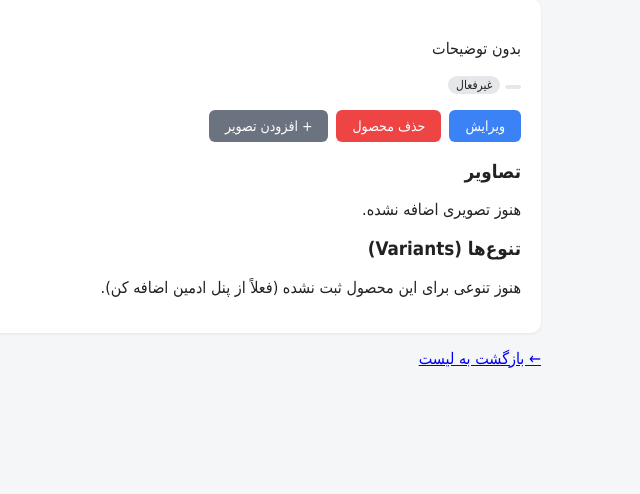
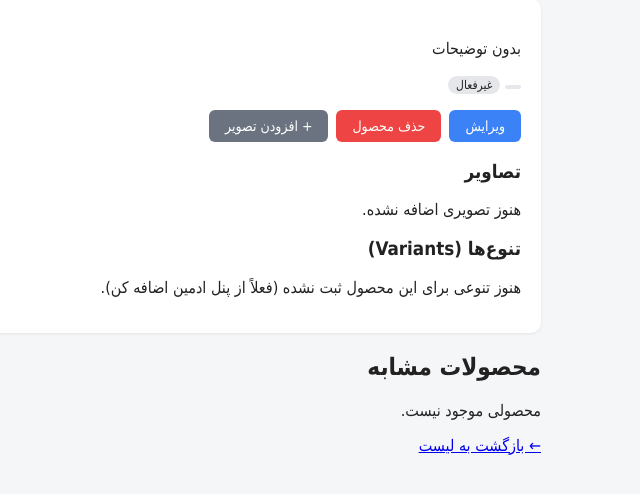
Before and after one commit to MimSkywalker/NoorSun, a Django app: template templates/products/product_detail.html in a window 1280 px wide. Shown: the part 89-583 px from the top of the page, without its empty margins (633-1273 px from the left). Run offline with Django 5.2, Linux system fonts and the light colour scheme; the template is opened without the code that fills it, so the values that code supplies are empty.

Commit message:
Add similar products to template

```diff
--- a/templates/products/product_detail.html
+++ b/templates/products/product_detail.html
@@ -44,6 +44,7 @@
             <p>هنوز تنوعی برای این محصول ثبت نشده (فعلاً از پنل ادمین اضافه کن).</p>
         {% endif %}
     </div>
+    {% include 'products/_product_row.html' with section_title="محصولات مشابه" section_products=similar_products %}
 
     <a href="{% url 'products:list' %}">← بازگشت به لیست</a>
 {% endblock %}
```
